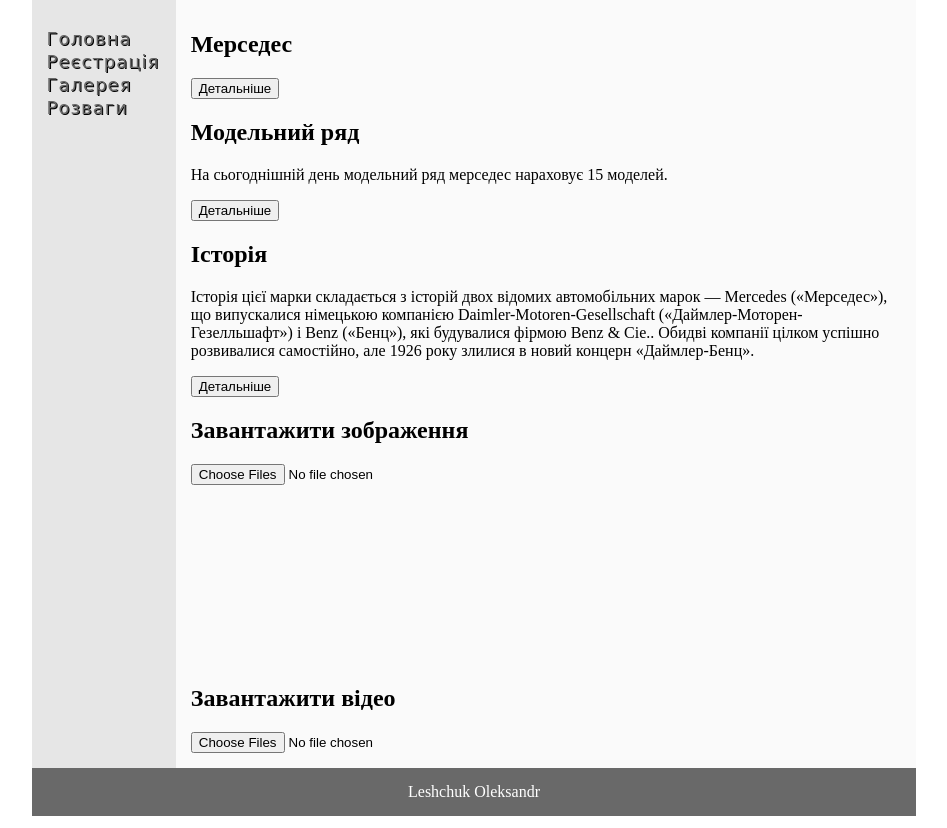
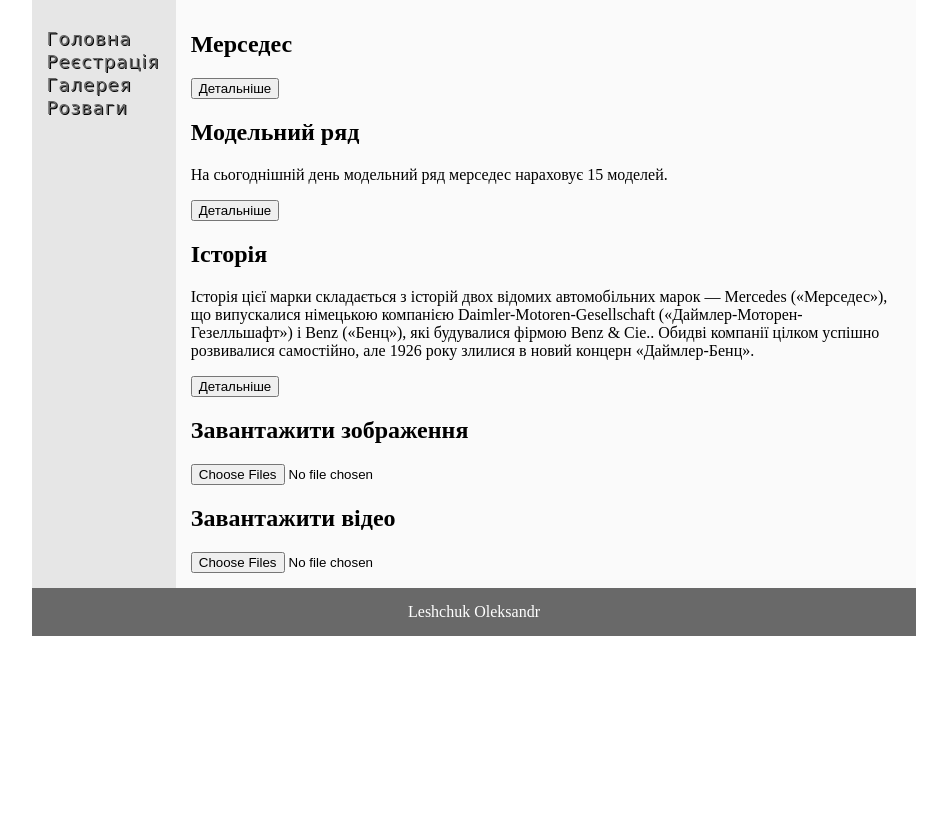
Before and after one commit to leshchuk99/hello-world, a plain HTML site: page index.html in a window 1280 px wide. Shown: the part 126-954 px from the top of the page, without its empty margins (166-1113 px from the left). After the commit the page ends 800 px from the top, so only its background shows below. Drawn offline with Linux system fonts and the light colour scheme.

Commit message:
Update index.html

```diff
--- a/index.html
+++ b/index.html
@@ -44,7 +44,7 @@
 	<input type="file" id="image-input" multiple="multiple" accept="image/*" />
 	<div id="gallery"></div>
 
-	<h1 style="display: block; margin-top: 200px" >Завантажити відео</h1>
+	<h2>Завантажити відео</h2>
 	<input type="file" id="video-input" multiple="single" accept="video/*" />
 	<div id="video"></div>
 </article>
```
